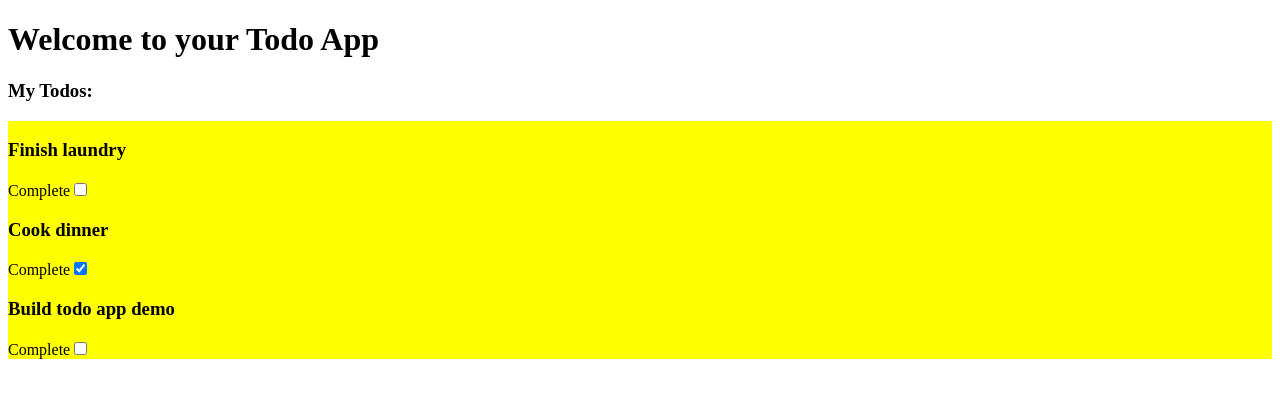
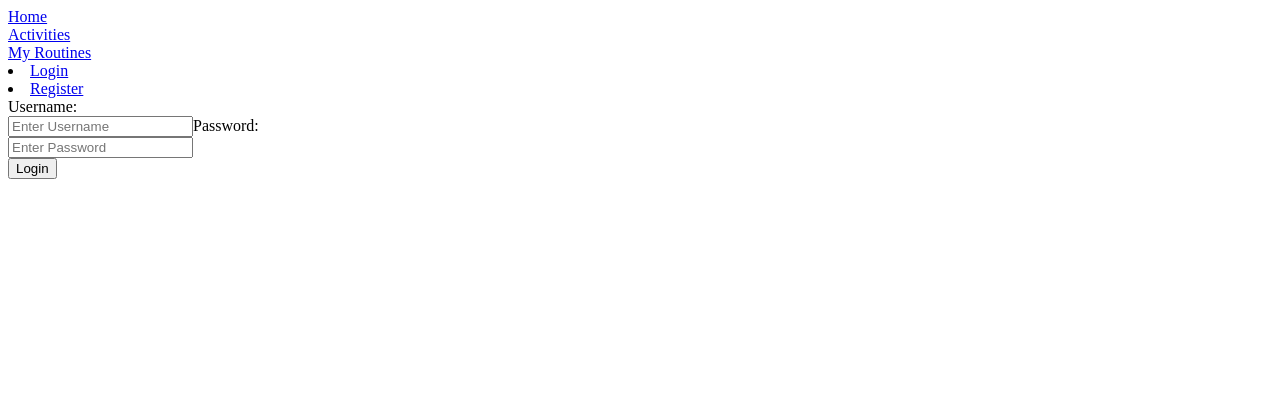
Before and after one commit to JerryKano/Fitness_Tracker_FrontEnd, a React (Create React App) app: page /login in a window 1280 px wide. Shown: the top 398 px of the page. Built offline with nearby package versions, Linux system fonts and the light colour scheme.

Commit message:
LOGIN / JSON webtoken

```diff
--- /dev/null
+++ b/index.css
@@ -0,0 +1,13 @@
+body {
+    margin: 0;
+    font-family: -apple-system, BlinkMacSystemFont, 'Segoe UI', 'Roboto', 'Oxygen',
+      'Ubuntu', 'Cantarell', 'Fira Sans', 'Droid Sans', 'Helvetica Neue',
+      sans-serif;
+    -webkit-font-smoothing: antialiased;
+    -moz-osx-font-smoothing: grayscale;
+  }
+
+  code {
+    font-family: source-code-pro, Menlo, Monaco, Consolas, 'Courier New',
+      monospace;
+  }
--- a/package.json
+++ b/package.json
@@ -13,6 +13,7 @@
   "dependencies": {
     "react": "^17.0.2",
     "react-dom": "^17.0.2",
+    "react-router-dom": "^5.3.0",
     "react-scripts": "^5.0.0"
   },
   "browserslist": {
--- /dev/null
+++ b/src/App.js
@@ -0,0 +1,72 @@
+import { useEffect, useState } from "react";
+import { Route } from "react-router";
+// import "./App.css";
+import Navbar from "./components/Navbar";
+import Home from "./components/Home";
+import Activities from "./components/Activities";
+import Login from "./components/Login";
+import Register from "./components/Register";
+import Routines from "./components/Routines";
+// import MyRoutines from "./components/MyRoutines";
+const BASE_URL = "https://fitnesstrac-kr.herokuapp.com/api";
+
+function App() {
+  const [user, setUser] = useState(null);
+  const [routines, setRoutines] = useState([]);
+  // const [activities, setActivities] = useState([]);
+
+  useEffect(() => {
+    const token = localStorage.getItem("token");
+    if (!token) {
+      return setUser(null);
+    }
+    const fetchUser = async () => {
+      const response = await fetch(`${BASE_URL}/users/me`, {
+        headers: {
+          "Content-Type": "application/json",
+          Authorization: `Bearer ${token}`,
+        },
+      });
+      const data = await response.json();
+      setUser({ id: data.id, username: data.username, token });
+    };
+    fetchUser();
+  }, []);
+
+  return (
+    <>
+      <Navbar setUser={setUser} user={user} />
+      <Route exact path="/">
+        <Home />
+      </Route>
+
+      {/* <Route path="/my-routines">
+        <MyRoutines
+          user={user}
+          setUser={setUser}
+          setRoutines={setRoutines}
+          routines={routines}
+        />
+      </Route> */}
+      <Route path="/activities">
+        <Activities setUser={setUser} user={user} />
+      </Route>
+      <Route path="/routines">
+        <Routines
+          setUser={setUser}
+          user={user}
+          routines={routines}
+          setRoutines={setRoutines}
+        />
+      </Route>
+      <Route path="/login">
+        <Login setUser={setUser} />
+      </Route>
+      <Route path="/register">
+        <Register setUser={setUser} />
+      </Route>
+    </>
+  );
+}
+
+export default App;
--- /dev/null
+++ b/src/components/Activities.js
@@ -0,0 +1,5 @@
+const Activities = () => {
+    return <p>Home</p>;
+  };
+
+  export default Activities;
--- /dev/null
+++ b/src/components/Home.js
@@ -0,0 +1,5 @@
+const Home = () => {
+    return <p>Home</p>;
+  };
+
+  export default Home;
--- /dev/null
+++ b/src/components/Login.js
@@ -0,0 +1,62 @@
+import React, { useState } from "react";
+const BASE_URL = "https://fitnesstrac-kr.herokuapp.com/api";
+
+const Login = (props) => {
+    const [username, setUsername] = useState("");
+    const [password, setPassword] = useState("");
+    const [errorMessage, setErrorMessage] = useState("");
+
+    // const history = useHistory();
+
+    const handleSubmit = async (event) => {
+      event.preventDefault();
+      setErrorMessage("");
+      const response = await fetch(`${BASE_URL}/users/login`, {
+        method: "POST",
+        headers: {
+          "Content-Type": "application/json",
+        },
+        body: JSON.stringify({
+          username: username,
+          password: password,
+        }),
+      });
+      const info = await response.json();
+      if (info.error) {
+        return setErrorMessage(info.message);
+      }
+      else if (info) {
+        localStorage.setItem("token", info.token);
+        props.setUser({
+            token: info.token,
+        //     id: info.user.id,
+            username: info.user.username,
+          });
+
+    };
+
+    };
+
+    // const locallySourcedToken = localStorage.getItem("token");
+
+        return (
+            <div>
+                <form onSubmit={handleSubmit}>
+                    Username:
+                    <br></br>
+                    <input type="text" className="form-control" value={username} placeholder="Enter Username" onChange={(event) => setUsername(event.target.value)}></input>
+                    Password:
+                    <br></br>
+                    <input type="password" className="form-control" id="inputPassword4" value={password} placeholder="Enter Password" onChange={(event) => setPassword(event.target.value)}></input>
+                    <br></br>
+                    <button type="submit" className="btn btn-primary">Login</button>
+                </form>
+            <div>
+                <p>{errorMessage}</p>
+            </div>
+        </div>
+
+    )
+}
+
+export default Login;
--- /dev/null
+++ b/src/components/Navbar.js
@@ -0,0 +1,60 @@
+import React, { useState, useEffect } from 'react'
+import { Link } from 'react-router-dom'
+
+const NavBar = (props) => {
+    const [isLoggedIn, setIsLoggedIn] = useState(null)
+
+    useEffect(() => {
+        if (localStorage.getItem("token")) {
+            setIsLoggedIn(true);
+        } else {
+            setIsLoggedIn(false);
+        }
+    }, [])
+
+    const locallySourcedToken = localStorage.getItem("token");
+
+    return (
+        <div>
+            <nav>
+                <div className='navBar'>
+                <Link to="/">Home</Link>
+                </div>
+                <div>
+                <Link to="/activities">Activities</Link>
+                </div>
+                <div className="navMyRoutines">
+                <Link className="navLink" to="/my-routines">
+                My Routines
+                </Link>
+                </div>
+                <div>
+                    {
+                        isLoggedIn ?
+                        <li><Link to="/" onClick={() => {
+                            localStorage.removeItem("token");
+                            setIsLoggedIn(false);
+                        }}>Logout</Link></li>
+
+                        :
+                        <div>
+                        <li><Link to="/login">Login</Link></li>
+                        <li><Link to="/register">Register</Link></li>
+
+                        </div>
+                    }
+                </div>
+                <div>
+
+                {
+                    locallySourcedToken && locallySourcedToken.length ? <p>Hi again, {props.user.username}</p> : ''
+                }
+
+            </div>
+
+            </nav>
+        </div>
+    )
+}
+
+export default NavBar;
--- /dev/null
+++ b/src/components/Register.js
@@ -0,0 +1,5 @@
+const Register = () => {
+    return <p>Home</p>;
+  };
+
+  export default Register;
--- /dev/null
+++ b/src/components/Routines.js
@@ -0,0 +1,5 @@
+const Routines = () => {
+    return <p>Home</p>;
+  };
+
+  export default Routines;
--- a/src/index.js
+++ b/src/index.js
@@ -1,46 +1,13 @@
-import React from 'react';
-import ReactDOM from 'react-dom';
-import { useState } from 'react';
-import TodoList from './components/todoList';
+import React from "react";
+import ReactDOM from "react-dom";
+// import "./index.css";
+import App from "./App";
+// import reportWebVitals from "./reportWebVitals";
+import { BrowserRouter } from "react-router-dom";
 
-const app = document.getElementById('app');
-
-const App = () => {
-    const initialTodosData = [
-        {
-            title: 'Finish laundry',
-            complete: false
-        },
-        {
-            title: 'Cook dinner',
-            complete: true
-        },
-        {
-            title: 'Build todo app demo',
-            complete: false
-        }
-    ];
-
-    const [todos, setTodos] = useState(initialTodosData);
-
-    const changeTodoCompletion = (todoIndex) => {
-        const changedTodos = todos.map((todo, i) => {
-            if (i === todoIndex) {
-                return {
-                    ...todo,
-                    complete: !todo.complete,
-                };
-            };
-
-            return todo
-        });
-
-        setTodos(changedTodos);
-    }
-
-    return (
-        <TodoList todos={todos} changeTodoCompletion={changeTodoCompletion}/>
-    );
-};
-
-ReactDOM.render(<App />, app);
+ReactDOM.render(
+    <BrowserRouter>
+      <App />
+    </BrowserRouter>,
+  document.getElementById("app")
+);
```
Also changed, not shown: 1 other file (tests, documents, lock files or other folders).
